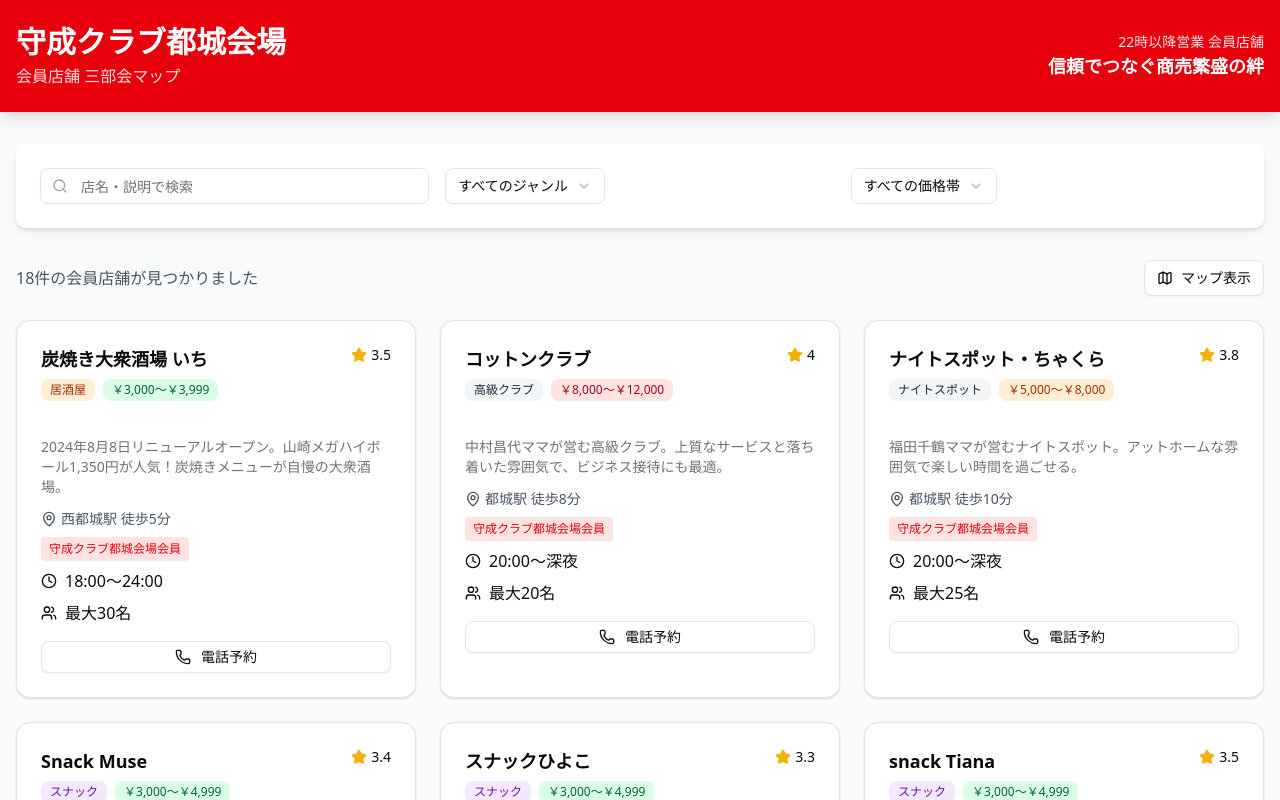
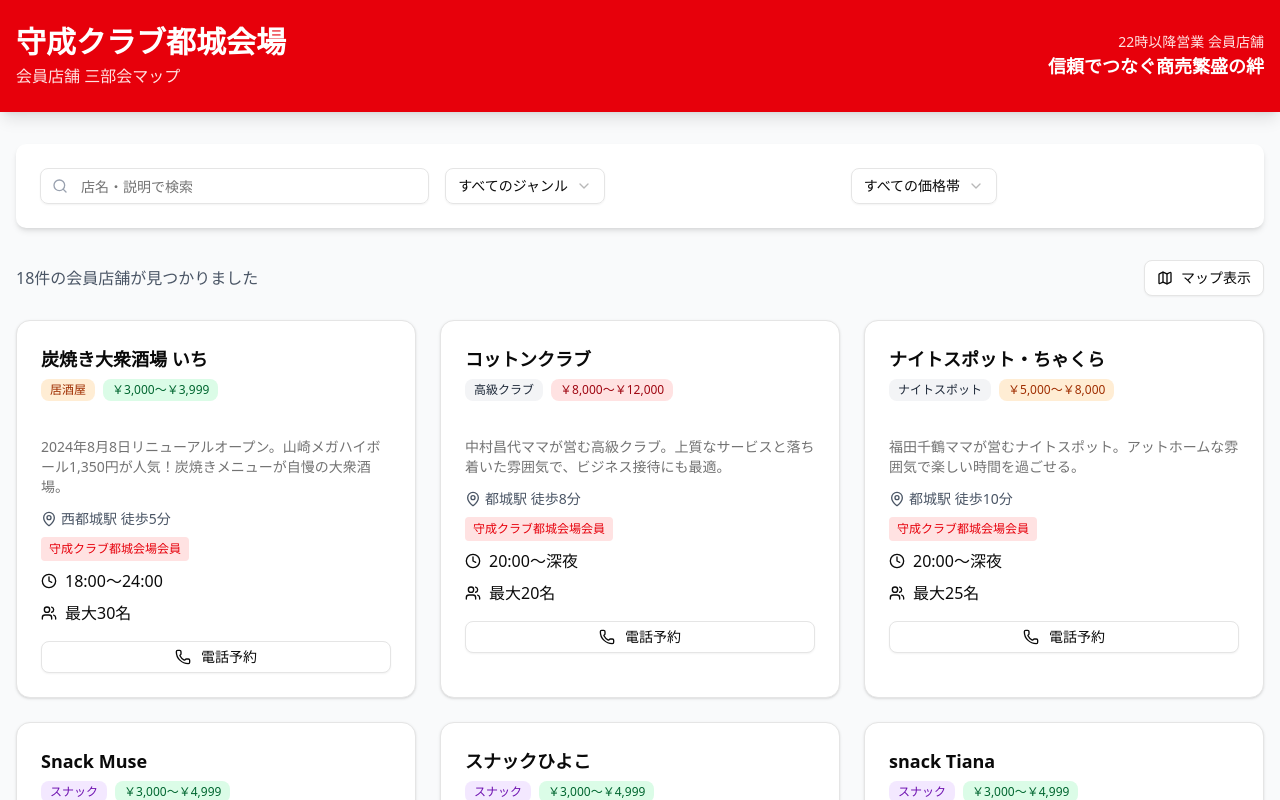
Before and after one commit to OfficePlata/shusei-miyakonojo-map, a React (Vite) app: page / in a window 1280 px wide. Shown: the top 800 px of the page. Built offline with nearby package versions, Linux system fonts and the light colour scheme.

Commit message:
Version 5: Save current changes

```diff
--- a/src/App.jsx
+++ b/src/App.jsx
@@ -4,7 +4,7 @@ import { Card, CardContent, CardDescription, CardHeader, CardTitle } from '@/com
 import { Badge } from '@/components/ui/badge.jsx'
 import { Input } from '@/components/ui/input.jsx'
 import { Select, SelectContent, SelectItem, SelectTrigger, SelectValue } from '@/components/ui/select.jsx'
-import { Search, MapPin, Clock, Users, Star, Phone, Map } from 'lucide-react';
+import { Search, MapPin, Clock, Users, Phone, Map } from 'lucide-react';
 import { restaurants, venues, cityCenter } from './data/restaurants.js'
 import RestaurantMap from './components/RestaurantMap.jsx'
 import './App.css'
@@ -148,10 +148,6 @@ function App() {
               <CardHeader className="pb-3">
                 <div className="flex justify-between items-start">
                   <CardTitle className="text-lg">{restaurant.name}</CardTitle>
-                  <div className="flex items-center gap-1">
-                    <Star className="h-4 w-4 text-yellow-500 fill-current" />
-                    <span className="text-sm font-medium">{restaurant.rating}</span>
-                  </div>
                 </div>
                 <div className="flex gap-2 flex-wrap">
                   <Badge className={getGenreColor(restaurant.genre)}>
```
Also changed, not shown: 5 other files (tests, documents, lock files or other folders).
